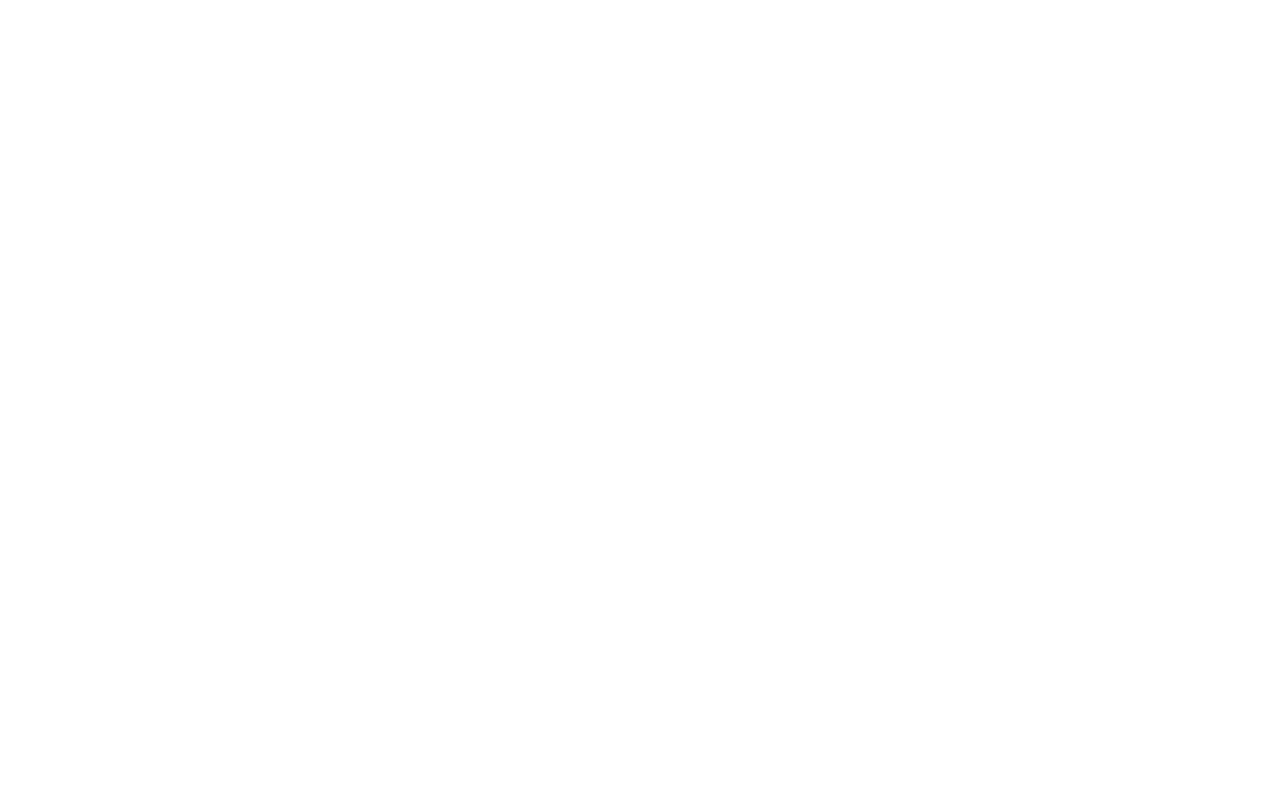
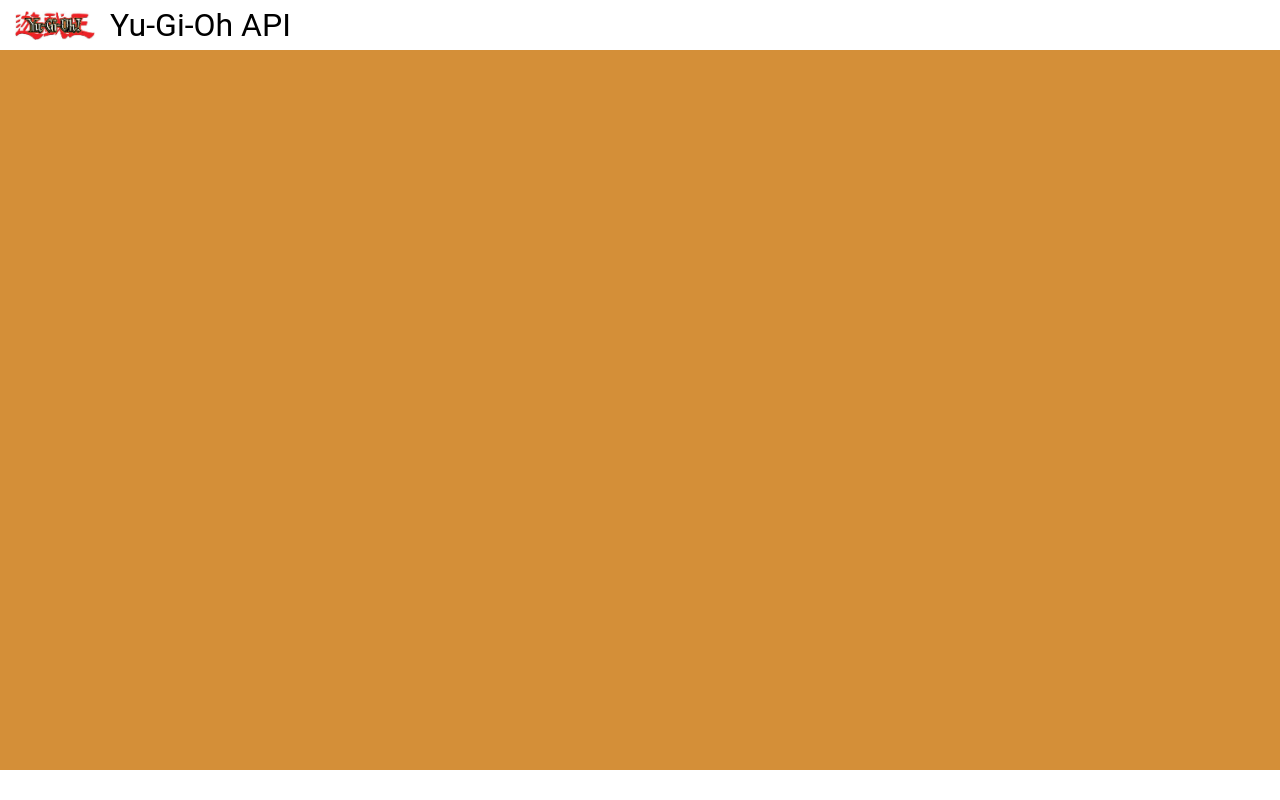
Before and after one commit to alessandraspalla/vite-yu-gi-oh, a Vue app: page / in a window 1280 px wide. Built offline with nearby package versions, Linux system fonts and the light colour scheme.

Commit message:
add header component and main in app.vue

```diff
--- a/src/App.vue
+++ b/src/App.vue
@@ -10,9 +10,17 @@
 
 <template>
   <AppHeader />
+  <main>
+
+  </main>
 </template>
 
 <style lang="scss">
 @use './styles/partials/variables.scss' as *;
 @use './styles/general.scss' as *;
+
+main {
+  background-color: $primary_color;
+  min-height: 90vh;
+}
 </style>
--- a/src/components/AppHeader.vue
+++ b/src/components/AppHeader.vue
@@ -4,6 +4,31 @@
 }
 </script>
 
-<template></template>
+<template>
+    <header>
+        <div class="logo">
+            <img src="/logo.jpg" alt="logo yu-gi-oh">
+        </div>
+        <h1>
+            Yu-Gi-Oh API
+        </h1>
+    </header>
+</template>
 
-<style lang="scss" scoped></style>
+<style lang="scss" scoped>
+header {
+    display: flex;
+    align-items: center;
+    height: 50px;
+
+    .logo {
+        width: 80px;
+        margin-inline: 15px;
+        margin-top: 5px;
+    }
+
+    h1 {
+        font-weight: 400;
+    }
+}
+</style>
--- a/src/styles/partials/variables.scss
+++ b/src/styles/partials/variables.scss
@@ -0,0 +1 @@
+$primary_color: #d48f38;
```
Also changed, not shown: public/logo.jpg (added).
